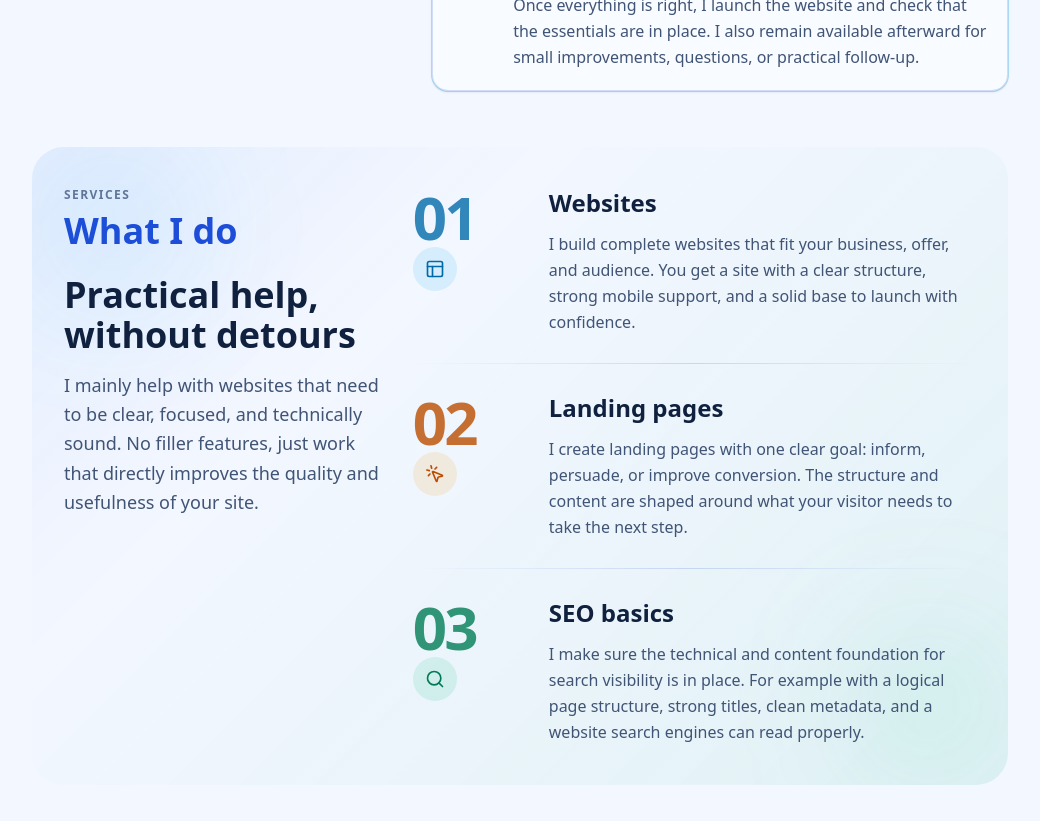
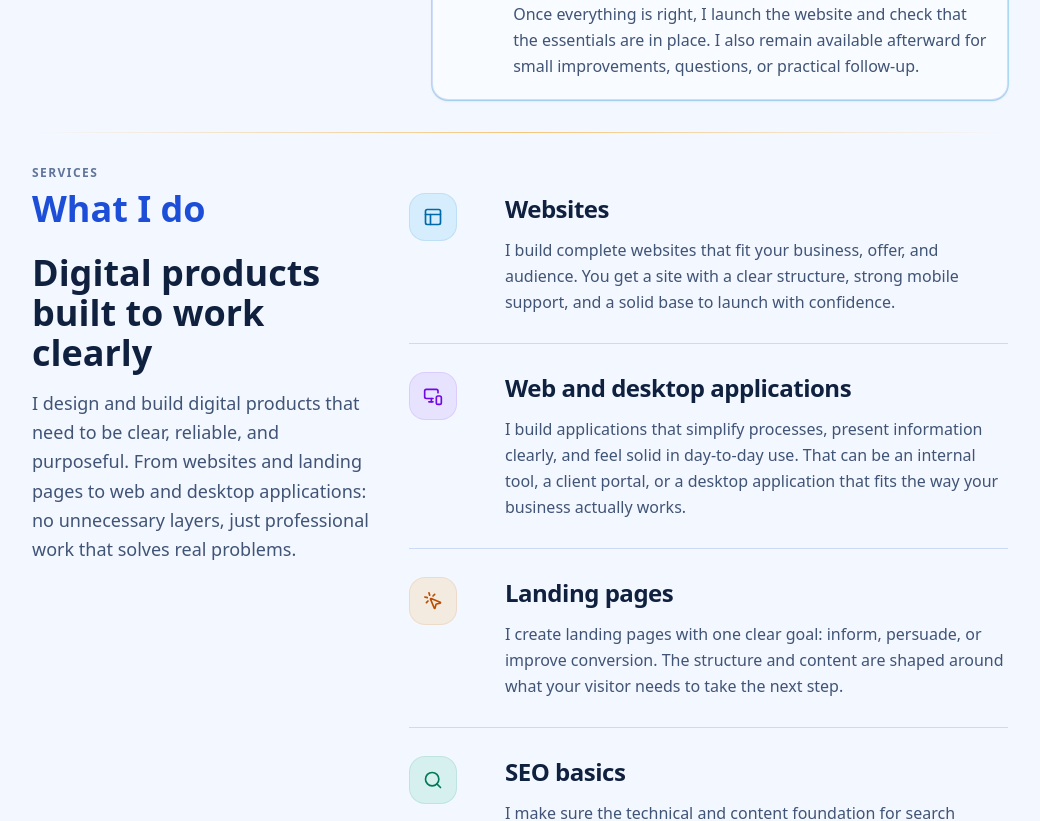
Before and after one commit to mpannekoek/Personal.Portfolio, a Next.js app in the folder src/web/: page /en/hire-me in a window 1280 px wide. Shown: the part 1980-2801 px from the top of the page, without its empty margins (120-1160 px from the left). Built offline with nearby package versions, Linux system fonts and the light colour scheme.

Commit message:
Refine hire-me services section

```diff
--- a/src/web/messages/en.json
+++ b/src/web/messages/en.json
@@ -84,12 +84,16 @@
     },
     "servicesTitle": "What I do",
     "servicesEyebrow": "Services",
-    "servicesIntroTitle": "Practical help, without detours",
-    "servicesIntroDescription": "I mainly help with websites that need to be clear, focused, and technically sound. No filler features, just work that directly improves the quality and usefulness of your site.",
+    "servicesIntroTitle": "Digital products built to work clearly",
+    "servicesIntroDescription": "I design and build digital products that need to be clear, reliable, and purposeful. From websites and landing pages to web and desktop applications: no unnecessary layers, just professional work that solves real problems.",
     "services": {
       "websites": {
         "title": "Websites",
         "description": "I build complete websites that fit your business, offer, and audience. You get a site with a clear structure, strong mobile support, and a solid base to launch with confidence."
+      },
+      "applications": {
+        "title": "Web and desktop applications",
+        "description": "I build applications that simplify processes, present information clearly, and feel solid in day-to-day use. That can be an internal tool, a client portal, or a desktop application that fits the way your business actually works."
       },
       "landingPages": {
         "title": "Landing pages",
@@ -225,7 +229,7 @@
     },
     "connect": {
       "title": "Contact",
-      "eyebrow": "Available for web projects"
+      "eyebrow": "Available for assignments"
     }
   }
 }
--- a/src/web/messages/nl.json
+++ b/src/web/messages/nl.json
@@ -84,12 +84,16 @@
     },
     "servicesTitle": "Wat ik doe",
     "servicesEyebrow": "Diensten",
-    "servicesIntroTitle": "Praktische hulp, zonder omwegen",
-    "servicesIntroDescription": "Ik help vooral met websites die duidelijk moeten zijn, gericht moeten werken en technisch gewoon goed moeten staan. Geen losse features om het vullen, maar werk dat direct bijdraagt aan een betere site.",
+    "servicesIntroTitle": "Digitale producten die helder werken",
+    "servicesIntroDescription": "Ik ontwerp en bouw digitale oplossingen die duidelijk, betrouwbaar en doelgericht moeten zijn. Van websites en landingpages tot web- en desktopapplicaties: geen overbodige lagen, maar werk dat professioneel staat en praktisch resultaat oplevert.",
     "services": {
       "websites": {
         "title": "Websites bouwen",
         "description": "Ik ontwikkel complete websites die passen bij je bedrijf, aanbod en doelgroep. Je krijgt een site die overzichtelijk is opgebouwd, goed werkt op mobiel en klaar is om mee naar buiten te treden."
+      },
+      "applications": {
+        "title": "Web- en desktopapplicaties",
+        "description": "Ik bouw applicaties die processen versimpelen, informatie overzichtelijk maken en prettig werken in dagelijks gebruik. Dat kan een interne tool zijn, een klantportaal of een desktopapplicatie die logisch aansluit op je manier van werken."
       },
       "landingPages": {
         "title": "Landingpages",
@@ -225,7 +229,7 @@
     },
     "connect": {
       "title": "Contact",
-      "eyebrow": "Beschikbaar voor webprojecten"
+      "eyebrow": "Beschikbaar voor opdrachten"
     }
   }
 }
--- a/src/web/src/app/[locale]/hire-me/page.tsx
+++ b/src/web/src/app/[locale]/hire-me/page.tsx
@@ -5,6 +5,7 @@ import {
     MessageCircle,
     MessageSquareQuote,
     MousePointerClick,
+    MonitorSmartphone,
     PanelsTopLeft,
     PencilRuler,
     Rocket,
@@ -37,19 +38,21 @@ export default async function HireMePage() {
         {
             key: "websites",
             icon: PanelsTopLeft,
-            numberTone: "text-sky-700/80",
             iconClassName: "bg-sky-500/12 text-sky-700",
+        },
+        {
+            key: "applications",
+            icon: MonitorSmartphone,
+            iconClassName: "bg-violet-500/12 text-violet-700 dark:text-violet-300",
         },
         {
             key: "landingPages",
             icon: MousePointerClick,
-            numberTone: "text-amber-700/80",
             iconClassName: "bg-amber-500/12 text-amber-700",
         },
         {
             key: "seo",
             icon: Search,
-            numberTone: "text-emerald-700/80",
             iconClassName: "bg-emerald-500/12 text-emerald-700",
         },
     ] as const;
@@ -167,7 +170,9 @@ export default async function HireMePage() {
                 </div>
             </section>
 
-            <section className="mt-14">
+            <div className="mt-8 h-px bg-gradient-to-r from-transparent via-highlight/55 to-transparent" />
+
+            <section className="mt-8">
                 <div className="grid gap-8 lg:grid-cols-[0.78fr_1.22fr] lg:items-start">
                     <div className="max-w-xl lg:sticky lg:top-24">
                         <SectionHeading
@@ -245,12 +250,10 @@ export default async function HireMePage() {
                 </div>
             </section>
 
-            <section className="mt-14">
-                <div className="relative overflow-hidden rounded-[2rem] bg-[linear-gradient(135deg,rgba(59,130,246,0.08),rgba(255,255,255,0.02)_32%,rgba(16,185,129,0.08))] px-6 py-8 md:px-8 md:py-10">
-                    <div className="absolute left-0 top-0 h-40 w-40 rounded-full bg-sky-500/10 blur-3xl" />
-                    <div className="absolute bottom-0 right-0 h-40 w-40 rounded-full bg-emerald-500/10 blur-3xl" />
+            <div className="mt-8 h-px bg-gradient-to-r from-transparent via-highlight/55 to-transparent" />
 
-                    <div className="relative grid gap-8 lg:grid-cols-[0.72fr_1.28fr] lg:items-start">
+            <section className="mt-8">
+                <div className="grid gap-10 lg:grid-cols-[0.72fr_1.28fr] lg:items-start">
                     <div className="max-w-lg">
                         <SectionHeading
                             title={t("servicesTitle")}
@@ -260,33 +263,30 @@ export default async function HireMePage() {
                         <h2 className="text-3xl font-bold text-[var(--text)] md:text-4xl">
                             {t("servicesIntroTitle")}
                         </h2>
-                            <p className="mt-4 text-base leading-relaxed text-[var(--text-muted)] md:text-lg">
+                        <p className="mt-4 max-w-xl text-base leading-relaxed text-[var(--text-muted)] md:text-lg">
                             {t("servicesIntroDescription")}
                         </p>
                     </div>
 
-                        <div className="space-y-7">
-                            {services.map((service, index) => {
+                    <div className="divide-y divide-[var(--border)]">
+                        {services.map((service) => {
                             const Icon = service.icon;
 
                             return (
-                                    <div key={service.key}>
-                                        <article className="grid gap-4 md:grid-cols-[112px_1fr] md:gap-6">
-                                            <div className="flex items-center gap-3 md:block">
-                                                <p
-                                                    className={`text-5xl font-black leading-none tracking-[-0.05em] md:text-6xl ${service.numberTone}`}
+                                <article
+                                    key={service.key}
+                                    className="grid gap-4 py-6 transition-colors md:grid-cols-[72px_1fr] md:gap-6 md:py-7"
                                 >
-                                                    0{index + 1}
-                                                </p>
+                                    <div className="flex items-start">
                                         <span
-                                                    className={`inline-flex h-11 w-11 items-center justify-center rounded-full ${service.iconClassName}`}
+                                            className={`inline-flex h-12 w-12 items-center justify-center rounded-2xl ring-1 ring-inset ring-current/10 ${service.iconClassName}`}
                                         >
                                             <Icon className="h-5 w-5" />
                                         </span>
                                     </div>
 
                                     <div className="max-w-2xl">
-                                                <h3 className="text-2xl font-semibold text-[var(--text)]">
+                                        <h3 className="text-xl font-semibold tracking-[-0.02em] text-[var(--text)] md:text-2xl">
                                             {t(`services.${service.key}.title`)}
                                         </h3>
                                         <p className="mt-3 text-sm leading-relaxed text-[var(--text-muted)] md:text-base">
@@ -294,19 +294,15 @@ export default async function HireMePage() {
                                         </p>
                                     </div>
                                 </article>
-
-                                        {index < services.length - 1 ? (
-                                            <div className="mt-7 h-px bg-gradient-to-r from-transparent via-[var(--border)] to-transparent" />
-                                        ) : null}
-                                    </div>
                             );
                         })}
                     </div>
                 </div>
-                </div>
             </section>
 
-            <section className="mt-14">
+            <div className="mt-8 h-px bg-gradient-to-r from-transparent via-highlight/55 to-transparent" />
+
+            <section className="mt-8">
                 <div className="relative overflow-hidden rounded-[2rem] border border-[var(--border)] bg-[var(--surface-elevated)] px-6 py-8 shadow-sm ring-1 ring-[var(--ring)] md:px-8 md:py-10">
                     <div className="absolute inset-0 bg-[radial-gradient(circle_at_top_left,rgba(59,130,246,0.08),transparent_40%),radial-gradient(circle_at_bottom_right,rgba(245,158,11,0.08),transparent_38%)]" />
 
@@ -336,8 +332,7 @@ export default async function HireMePage() {
                 </div>
             </section>
 
-            <section id="contact" className="mt-14 scroll-mt-24">
-                <div className="mb-8 h-px bg-gradient-to-r from-transparent via-highlight/55 to-transparent" />
+            <section id="contact" className="mt-8 scroll-mt-24">
                 <ContactShortcut />
             </section>
         </main>
```
Lines whose indentation alone changed are shown as unchanged.
